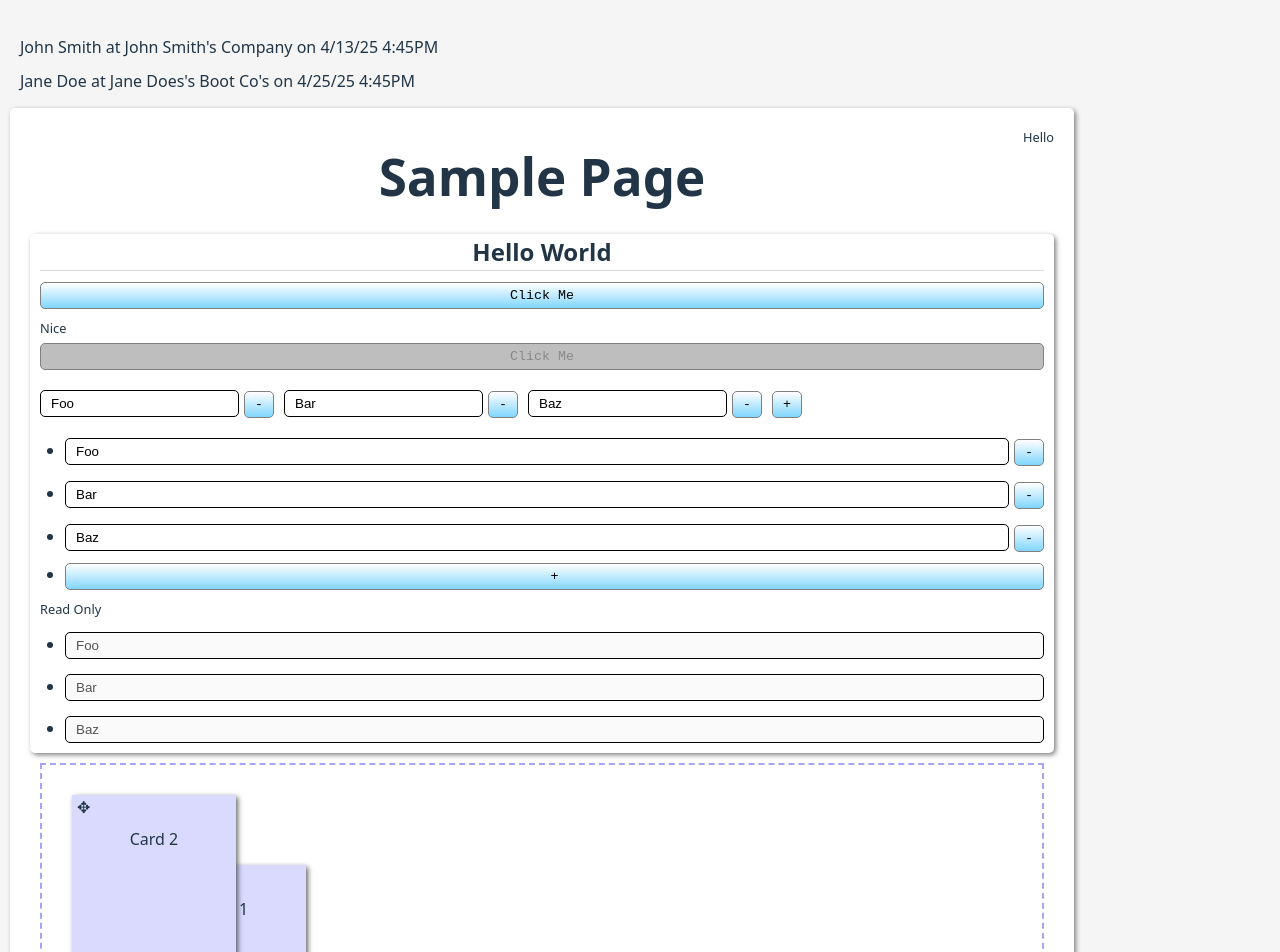
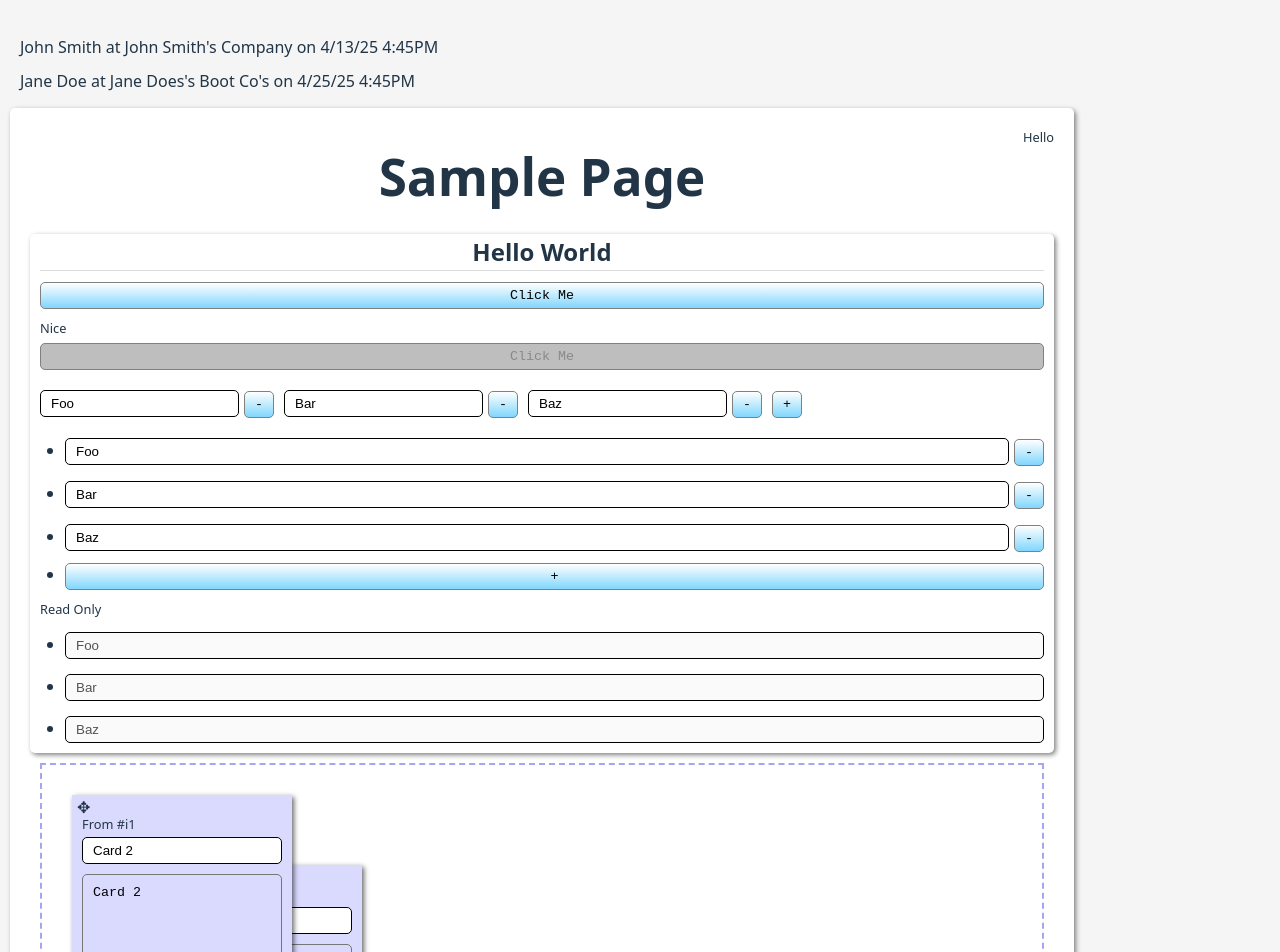
Before and after one commit to Iubalus/arborist, a Vue app in the folder arborist/: page / in a window 1280 px wide. Shown: the top 952 px of the page. Built offline with nearby package versions, Linux system fonts and the light colour scheme.

Commit message:
Put some detail in the dragable cards

```diff
--- a/arborist/src/components/DragCanvas.vue
+++ b/arborist/src/components/DragCanvas.vue
@@ -1,18 +1,22 @@
 <template>
     <div class="canvas">
-        <div v-for="(card, i) in cards" :key="i" class="card" :style="`top:${card.y}px;left:${card.x}px;z-index:${card.z};`">
+        <div v-for="(card, i) in cards" :key="i" class="card"
+            :style="`top:${card.y}px;left:${card.x}px;z-index:${card.z};`">
             <div class="grab-arrow" draggable="true" v-on:dragstart="(e) => dragStart(e, i)"
                 v-on:drag="(e) => drag(e, i)">
                 &#10021;
             </div>
-            {{ card.text }}
+            <LabelText :label="'From ' + card.sources?.join(',')" v-model:value="card.title" />
+            <LabelText big-text v-model:value="card.text" />
         </div>
     </div>
 </template>
 <script lang="ts">
 import { defineComponent } from 'vue'
+import LabelText from './bits/LabelText.vue';
 
 export default defineComponent({
+    components: { LabelText },
     data() {
         return {
             dragStartX: 0,
@@ -22,13 +26,17 @@ export default defineComponent({
             canvasHeight: 1000,
             cards: [
                 {
+                    title: "Card 1",
                     text: "Card 1",
+                    sources: ["#i2", "#i2"],
                     z: 0,
                     x: 100,
                     y: 100
                 },
                 {
+                    title: "Card 2",
                     text: "Card 2",
+                    sources: ["#i1"],
                     z: 1,
                     x: 30,
                     y: 30
@@ -73,8 +81,9 @@ export default defineComponent({
 
     .card {
         position: absolute;
-        width: 100px;
-        height: 100px;
+        padding: 10px;
+        width: 200px;
+        min-height: 200px;
         background: rgb(218, 218, 255);
         box-shadow: 2px 2px 5px rgba(0, 0, 0, .6);
     }
```
